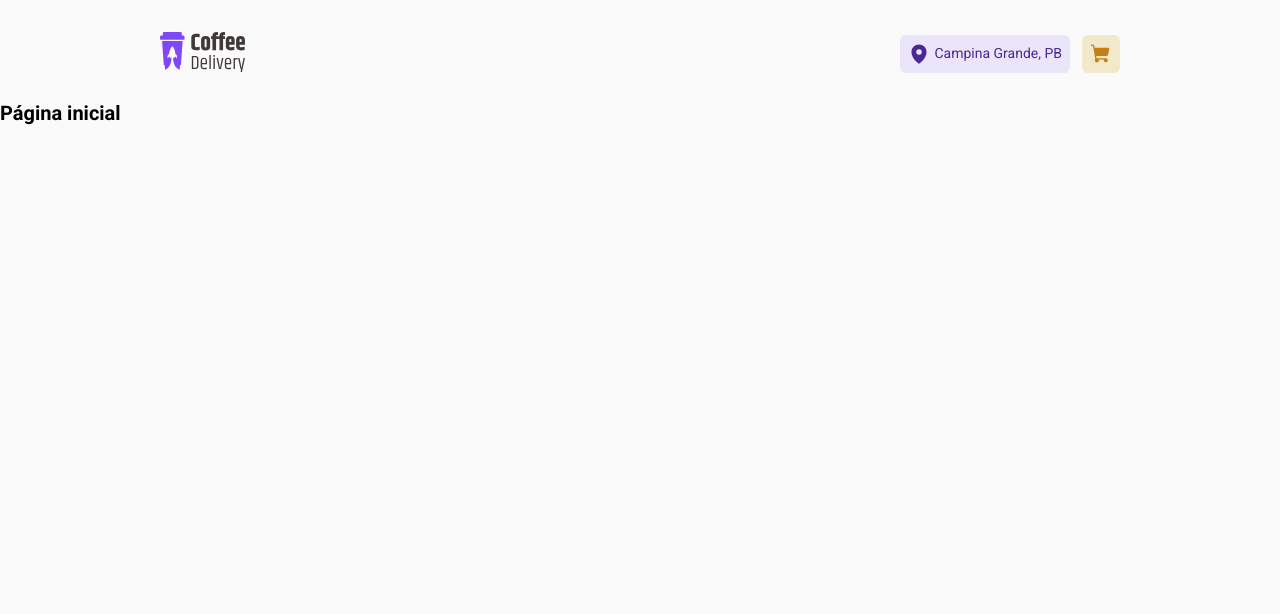
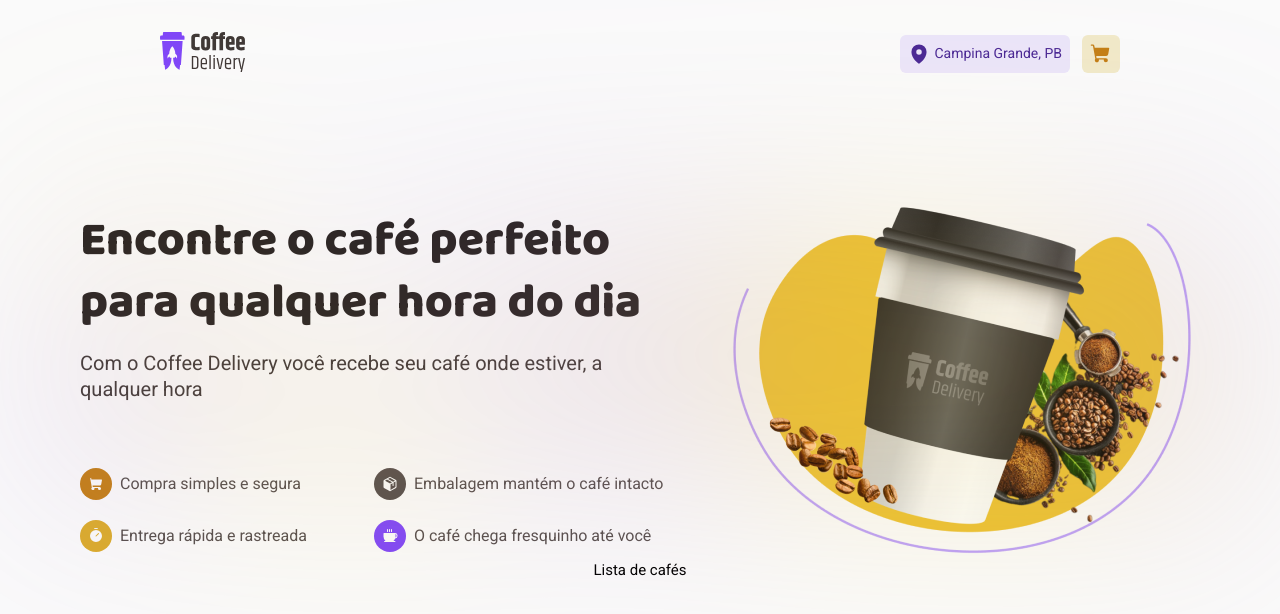
Before and after one commit to brenoq/coffeeShop, a React (Vite) app: page / in a window 1280 px wide. Shown: the top 614 px of the page. Built offline with nearby package versions, Linux system fonts and the light colour scheme.

Commit message:
Create page Home

```diff
--- /dev/null
+++ b/src/pages/Home/components/CoffeeList/index.tsx
@@ -0,0 +1,3 @@
+export function CoffeeList() {
+  return <h1>Lista de cafés</h1>
+}
--- a/src/pages/Home/index.tsx
+++ b/src/pages/Home/index.tsx
@@ -1,3 +1,45 @@
+import { Coffee, Package, ShoppingCart, Timer } from 'phosphor-react'
+import { HomeContainer, TagContainer } from './styles'
+
+import bannerImg from '../../assets/bannerImg.png'
+import bannerBg from '../../assets/bannerBackground.svg'
+
+import { CoffeeList } from './components/CoffeeList'
+
 export function Home() {
-  return <h1>Página inicial</h1>
+  return (
+    <HomeContainer>
+      <img className="bannerBg" src={bannerBg} alt="" />
+      <div className="banner">
+        <div>
+          <h1>Encontre o café perfeito para qualquer hora do dia</h1>
+          <p>
+            Com o Coffee Delivery você recebe seu café onde estiver, a qualquer
+            hora
+          </p>
+          <div className="benefits">
+            <TagContainer variant="yellow-dark">
+              <ShoppingCart className="icon" size={16} weight="fill" />
+              <span>Compra simples e segura</span>
+            </TagContainer>
+            <TagContainer variant="base-text">
+              <Package size={16} weight="fill" />
+              <span>Embalagem mantém o café intacto</span>
+            </TagContainer>
+            <TagContainer variant="yellow">
+              <Timer size={16} weight="fill" />
+              <span>Entrega rápida e rastreada</span>
+            </TagContainer>
+            <TagContainer variant="purple">
+              <Coffee size={16} weight="fill" />
+              <span>O café chega fresquinho até você</span>
+            </TagContainer>
+          </div>
+        </div>
+        <img src={bannerImg} alt="Copo de café" />
+      </div>
+
+      <CoffeeList />
+    </HomeContainer>
+  )
 }
--- a/src/pages/Home/styles.ts
+++ b/src/pages/Home/styles.ts
@@ -0,0 +1,105 @@
+import { styled } from 'styled-components'
+
+interface tagVariants {
+  variant: string
+}
+
+export const HomeContainer = styled.section`
+  padding: 0 16rem;
+
+  display: flex;
+  flex-direction: column;
+  align-items: center;
+  justify-content: center;
+
+  position: relative;
+
+  .bannerBg {
+    position: absolute;
+    left: 0;
+    right: 0;
+    top: 0;
+    bottom: 0;
+
+    width: 100%;
+
+    filter: blur(88px);
+  }
+
+  .banner {
+    display: flex;
+    flex-direction: row;
+    align-items: center;
+    justify-content: center;
+
+    margin-top: 9.4rem;
+
+    h1 {
+      width: 58.8rem;
+      height: 12.4rem;
+
+      font-family: 'Baloo 2', cursive;
+      font-weight: 800;
+      font-size: 4.8rem;
+
+      color: ${(props) => props.theme['base-title']};
+
+      align-self: stretch;
+    }
+
+    p {
+      width: 58.8rem;
+      height: 5.2rem;
+      margin-top: 1.6rem;
+
+      font-family: 'Roboto', sans-serif;
+      font-weight: 400;
+      font-size: 2rem;
+      line-height: 130%;
+
+      color: ${(props) => props.theme['base-subtitle']};
+
+      align-self: stretch;
+    }
+
+    .benefits {
+      width: 58.8rem;
+      display: grid;
+      margin-top: 6.6rem;
+
+      grid-template-columns: repeat(auto-fit, minmax(23.1rem, 29.4rem));
+      grid-template-rows: 3.2rem 3.2rem;
+      row-gap: 2rem;
+    }
+
+    img {
+      height: 36rem;
+      margin-left: 5.6rem;
+    }
+  }
+`
+
+export const TagContainer = styled.div<tagVariants>`
+  display: flex;
+  justify-content: flex-start;
+  align-items: center;
+  gap: 0.8rem;
+
+  svg {
+    width: 3.2rem;
+    height: 3.2rem;
+    background-color: ${(props) => props.theme[props.variant]};
+    border-radius: 1000px;
+    padding: 0.8rem;
+    color: ${(props) => props.theme.background};
+  }
+
+  span {
+    font-family: 'Roboto';
+    font-weight: 400;
+    font-size: 1.6rem;
+    line-height: 130%;
+
+    color: ${(props) => props.theme['base-text']};
+  }
+`
--- /dev/null
+++ b/src/pages/Order/index.tsx
@@ -0,0 +1,3 @@
+export function Order() {
+  return <h1>Pedido finalizado</h1>
+}
--- a/src/styles/global.ts
+++ b/src/styles/global.ts
@@ -16,7 +16,7 @@ export const GlobalStyle = createGlobalStyle`
     -webkit-font-smoothing: antialiased;
   }
 
-  body, input, button {
+  body, input, button, h1, p {
     font-family: 'Roboto', sans-serif;
     font-weight: 400;
     line-height: 130%;
```
Also changed, not shown: src/assets/bannerBackground.svg (added), src/assets/bannerImg.png (added), src/pages/Home/components/CoffeeList/styles.ts (added), src/pages/Order/styles.ts (added).
